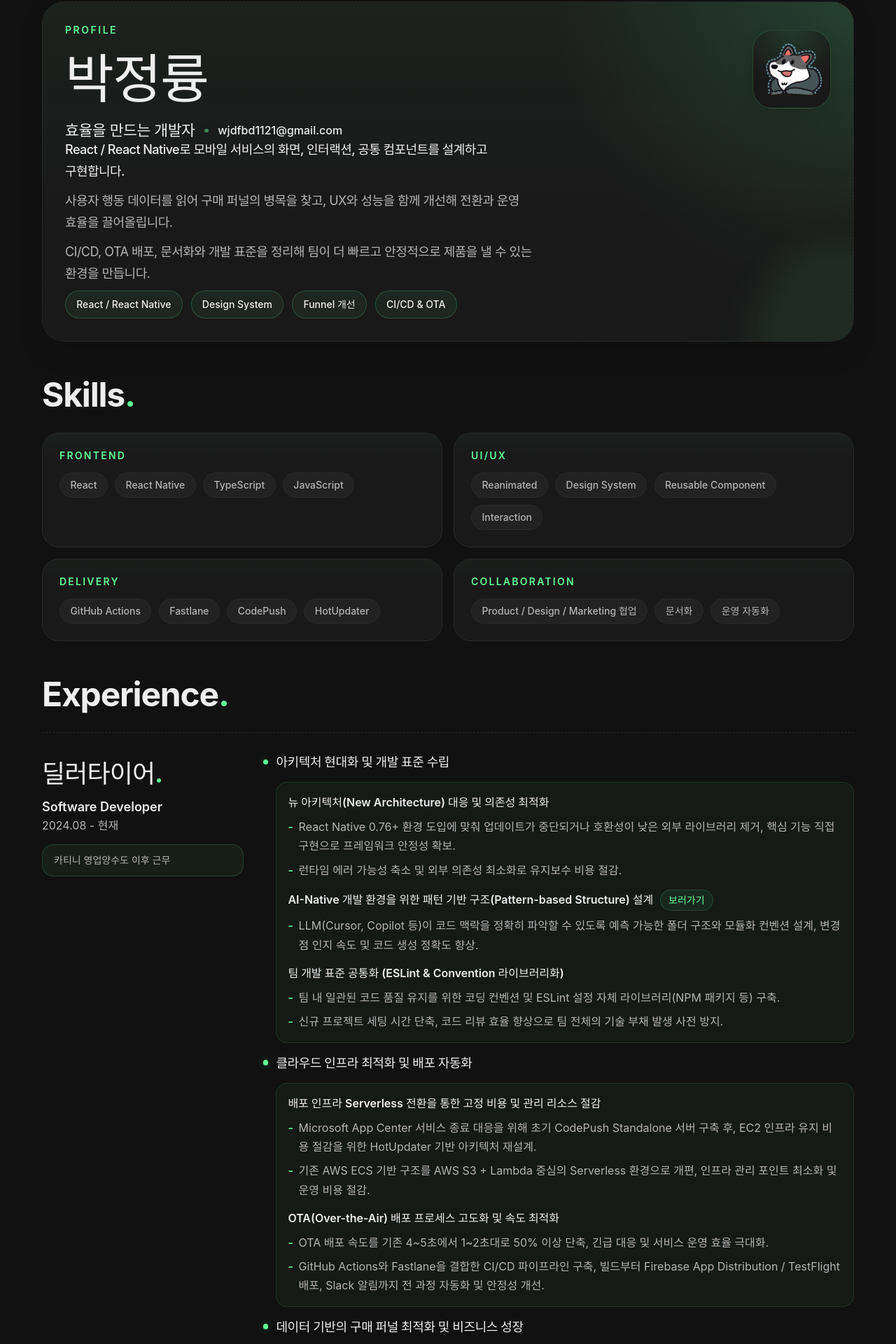
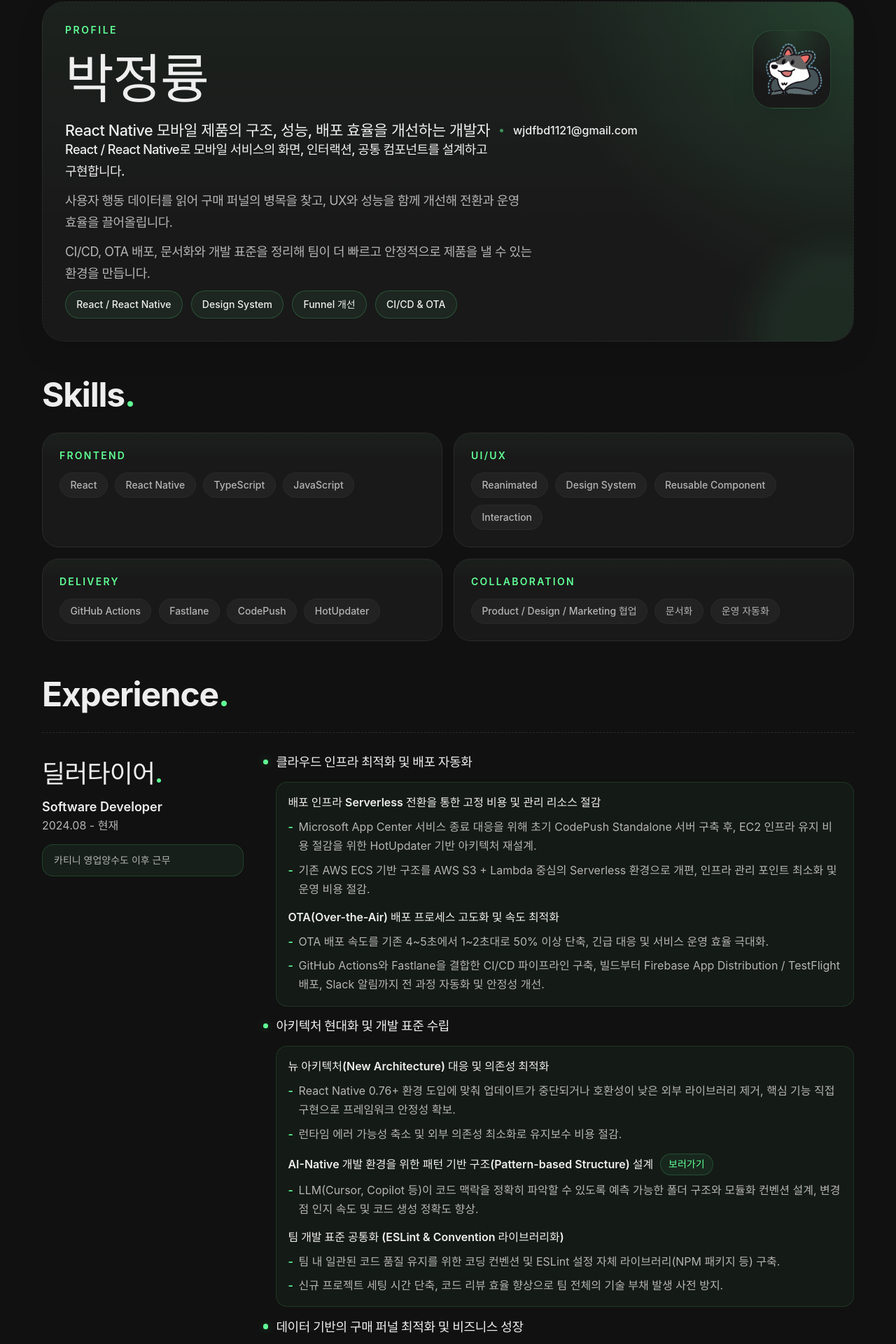
Before and after one commit to RyuWoong/ryuwoong.github.io, a Next.js app: page /profile in a window 1280 px wide. Shown: the part 86-2006 px from the top of the page at 70% size. Built offline with nearby package versions, Linux system fonts and the light colour scheme; a web font is replaced by a local one.

Commit message:
프로필 소개와 경력 노출 순서 개선

```diff
--- a/app/(main)/profile/page.tsx
+++ b/app/(main)/profile/page.tsx
@@ -85,6 +85,25 @@ const experiences: Experience[] = [
     note: "카티니 영업양수도 이후 근무",
     bullets: [
       {
+        groupTitle: "클라우드 인프라 최적화 및 배포 자동화",
+        items: [
+          {
+            title: "배포 인프라 Serverless 전환을 통한 고정 비용 및 관리 리소스 절감",
+            details: [
+              "Microsoft App Center 서비스 종료 대응을 위해 초기 CodePush Standalone 서버 구축 후, EC2 인프라 유지 비용 절감을 위한 HotUpdater 기반 아키텍처 재설계.",
+              "기존 AWS ECS 기반 구조를 AWS S3 + Lambda 중심의 Serverless 환경으로 개편, 인프라 관리 포인트 최소화 및 운영 비용 절감.",
+            ],
+          },
+          {
+            title: "OTA(Over-the-Air) 배포 프로세스 고도화 및 속도 최적화",
+            details: [
+              "OTA 배포 속도를 기존 4~5초에서 1~2초대로 50% 이상 단축, 긴급 대응 및 서비스 운영 효율 극대화.",
+              "GitHub Actions와 Fastlane을 결합한 CI/CD 파이프라인 구축, 빌드부터 Firebase App Distribution / TestFlight 배포, Slack 알림까지 전 과정 자동화 및 안정성 개선.",
+            ],
+          },
+        ],
+      },
+      {
         groupTitle: "아키텍처 현대화 및 개발 표준 수립",
         items: [
           {
@@ -107,25 +126,6 @@ const experiences: Experience[] = [
             details: [
               "팀 내 일관된 코드 품질 유지를 위한 코딩 컨벤션 및 ESLint 설정 자체 라이브러리(NPM 패키지 등) 구축.",
               "신규 프로젝트 세팅 시간 단축, 코드 리뷰 효율 향상으로 팀 전체의 기술 부채 발생 사전 방지.",
-            ],
-          },
-        ],
-      },
-      {
-        groupTitle: "클라우드 인프라 최적화 및 배포 자동화",
-        items: [
-          {
-            title: "배포 인프라 Serverless 전환을 통한 고정 비용 및 관리 리소스 절감",
-            details: [
-              "Microsoft App Center 서비스 종료 대응을 위해 초기 CodePush Standalone 서버 구축 후, EC2 인프라 유지 비용 절감을 위한 HotUpdater 기반 아키텍처 재설계.",
-              "기존 AWS ECS 기반 구조를 AWS S3 + Lambda 중심의 Serverless 환경으로 개편, 인프라 관리 포인트 최소화 및 운영 비용 절감.",
-            ],
-          },
-          {
-            title: "OTA(Over-the-Air) 배포 프로세스 고도화 및 속도 최적화",
-            details: [
-              "OTA 배포 속도를 기존 4~5초에서 1~2초대로 50% 이상 단축, 긴급 대응 및 서비스 운영 효율 극대화.",
-              "GitHub Actions와 Fastlane을 결합한 CI/CD 파이프라인 구축, 빌드부터 Firebase App Distribution / TestFlight 배포, Slack 알림까지 전 과정 자동화 및 안정성 개선.",
             ],
           },
         ],
@@ -294,13 +294,13 @@ const experiences: Experience[] = [
 const openSourceActivities = [
   {
     name: "react-native-naver-login",
-    description: "기능 추가, 오류 수정, 에러 핸들링 개선에 기여했습니다.",
+    description: "기능 추가, 오류 수정, 에러 핸들링 개선 기여.",
     linkLabel: "Repository",
     href: "https://github.com/crossplatformkorea/react-native-naver-login",
   },
   {
     name: "react-native-naver-map",
-    description: "앱 크래시를 유발할 수 있는 엣지 케이스를 이슈로 제보했습니다.",
+    description: "앱 크래시를 유발할 수 있는 엣지 케이스 이슈 제보.",
     linkLabel: "Issue",
     href: "https://github.com/mym0404/react-native-naver-map/issues/143",
   },
@@ -327,7 +327,7 @@ export default function Profile() {
             <div className={styles.heroIdentity}>
               <h1 className={`typo-hero ${styles.heroTitle}`}>박정륭</h1>
               <div className={styles.heroMeta}>
-                <span className={styles.heroRole}>효율을 만드는 개발자</span>
+                <span className={styles.heroRole}>React Native 모바일 제품의 구조, 성능, 배포 효율을 개선하는 개발자</span>
                 <span className={styles.metaDivider} />
                 <Link href="mailto:wjdfbd1121@gmail.com" className={styles.heroEmail}>
                   wjdfbd1121@gmail.com
```
